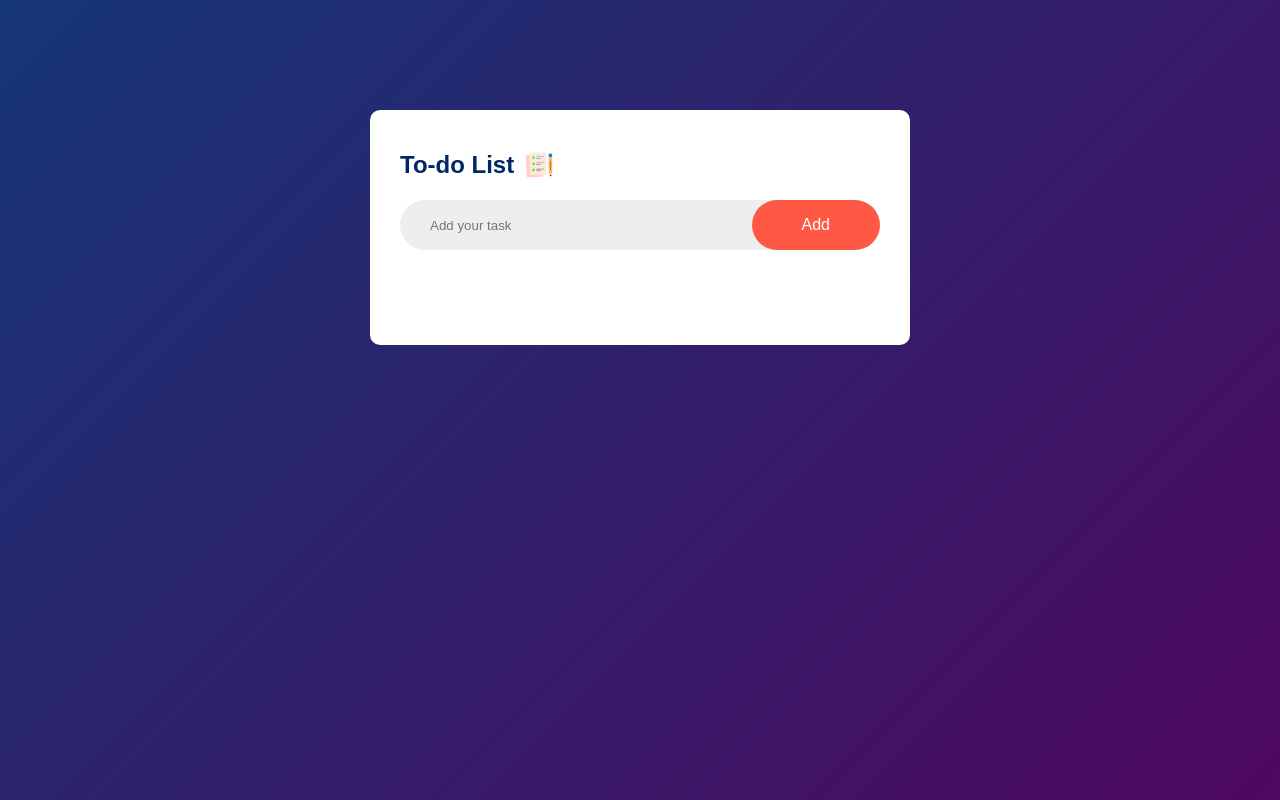
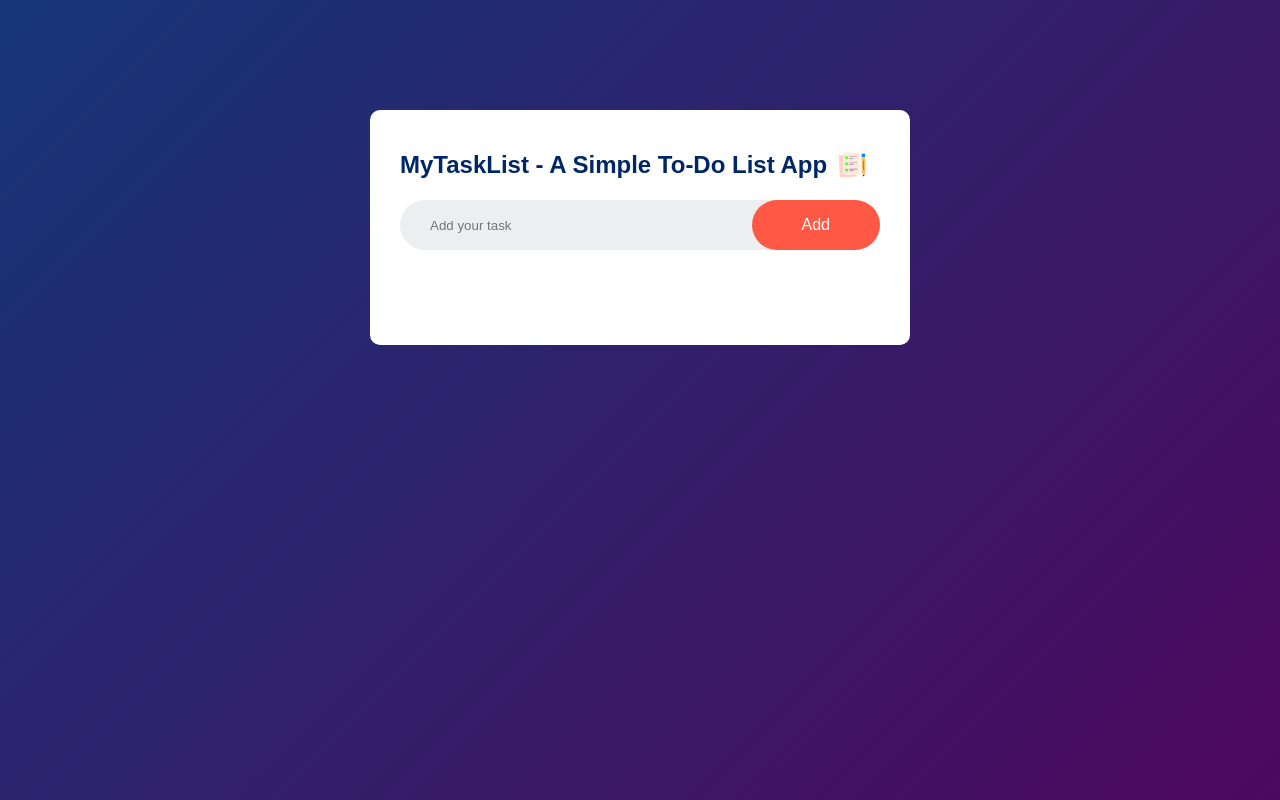
Before and after one commit to YashBhawsar23/MyTaskList, a plain HTML site: page index.html in a window 1280 px wide. Drawn offline with Linux system fonts and the light colour scheme.

Commit message:
Add files via upload

```diff
--- a/index.html
+++ b/index.html
@@ -9,7 +9,12 @@
   <body>
     <div class="container">
       <div class="todo-app">
-        <h2>To-do List <img src="images/icon.png" alt="" /></h2>
+        <h2>
+          MyTaskList - A Simple To-Do List App<img
+            src="images/icon.png"
+            alt=""
+          />
+        </h2>
         <div class="row">
           <input type="text" id="input-box" placeholder="Add your task" />
           <button onclick="addTask()">Add</button>
```
